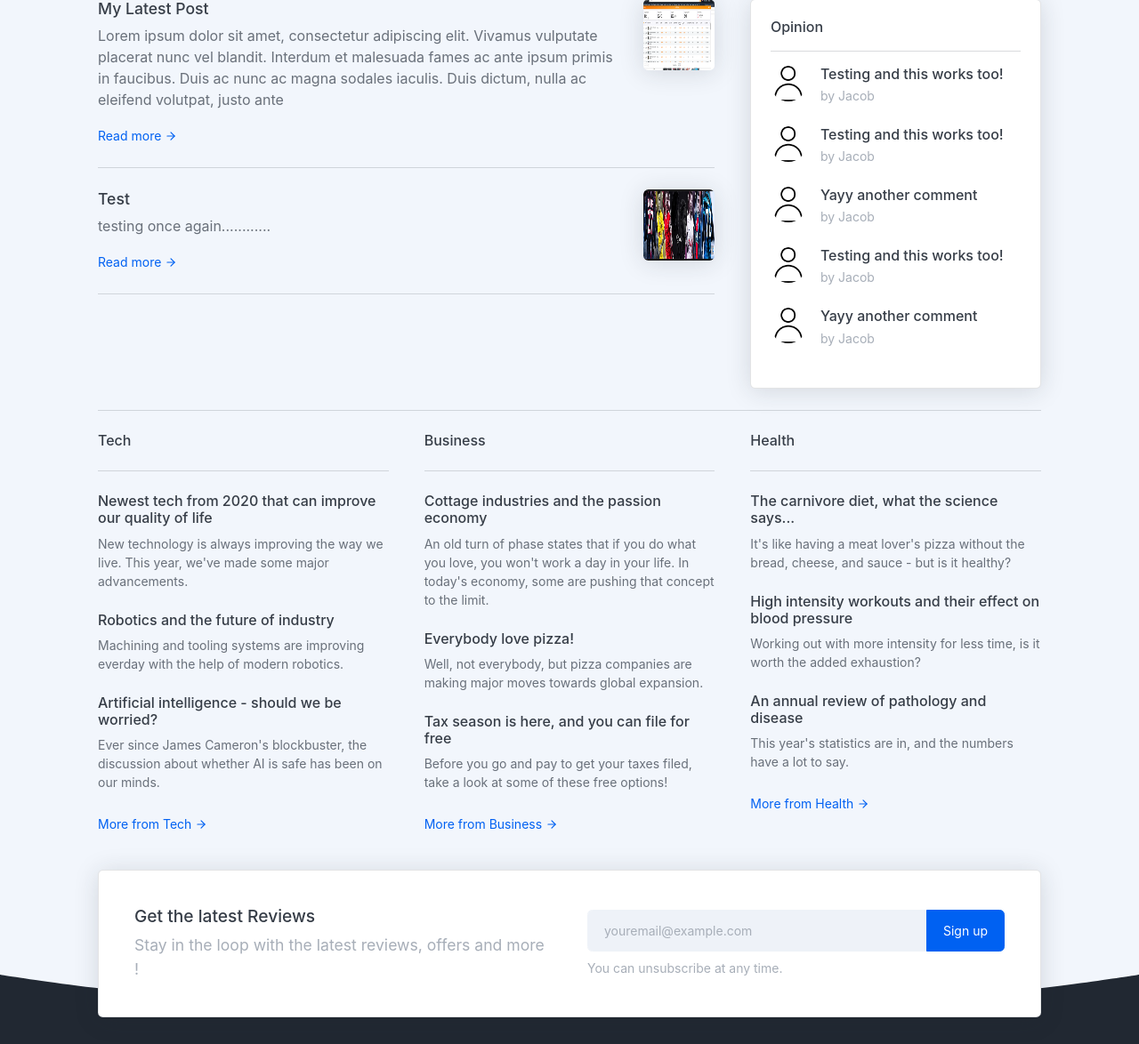
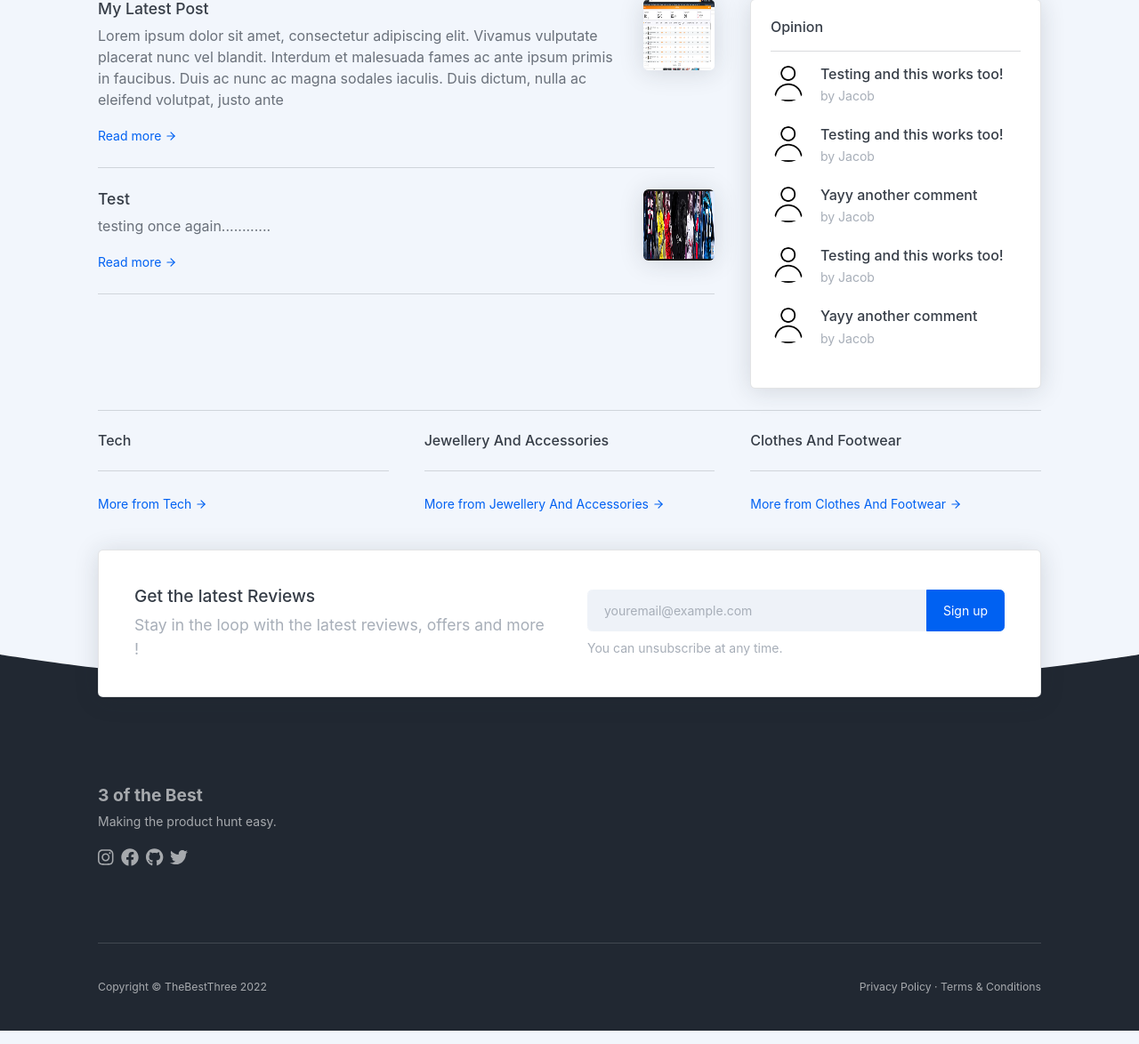
Before and after one commit to jjconway23/threeofthebest, a Django app: page / in a window 1280 px wide. Shown: the part 616-1790 px from the top of the page at 89% size. Run offline with Django 3.2, Linux system fonts and the light colour scheme; data comes from the database, SQL or seed files in the repository; some libraries are stand-ins or nearby versions; some web fonts are replaced.

Commit message:
debug commit

```diff
--- a/theblog/templates/home.html
+++ b/theblog/templates/home.html
@@ -133,98 +133,35 @@
         </div>
         <hr class="my-4" />
         <div class="row gx-5 mb-5">
+            {% comment %}{% if cat_menu.post %} I need to find a way to access posts in specific category here. We need if catmenu has a post in there.{% endcomment %}
+                {% for cat in cat_menu|slice:":3" %}
                     <div class="col-lg-4">
-            <h6>Tech</h6>
+                        <h6>{{cat|title}}</h6>
                         <hr class="my-4" />
-            <a class="text-dark mb-4" href="#!">
+                        {% for post in object_list|slice:":3" %}
+                            {% if post.category.name == cat %}
+
+                            <a class="text-dark mb-4" href="{% url 'post-details' post.pk%}">
                             <h6>
-                Newest tech from 2020 that can improve our quality of life
+                                {{post.title|title}}
                             </h6>
                             <p class="text-gray-600 small mb-4">
-                New technology is always improving the way we live. This
-                year, we've made some major advancements.
+                                {{post.snippet}}
                             </p>
                             </a>
-            <a class="text-dark mb-4" href="#!">
-              <h6>Robotics and the future of industry</h6>
-              <p class="text-gray-600 small mb-4">
-                Machining and tooling systems are improving everday with
-                the help of modern robotics.
-              </p>
-            </a>
-            <a class="text-dark mb-4" href="#!">
-              <h6>Artificial intelligence - should we be worried?</h6>
-              <p class="text-gray-600 small mb-4">
-                Ever since James Cameron's blockbuster, the discussion
-                about whether AI is safe has been on our minds.
-              </p>
-            </a>
-            <a class="text-arrow-icon small" href="#!">
-              More from Tech
+                        {% endif %}
+                        {% endfor %}
+
+                        <a class="text-arrow-icon small" href="{% url 'category' cat|slugify %}">
+                        More from {{cat|title}}
                         <i data-feather="arrow-right"></i>
                         </a>
                     </div>
-          <div class="col-lg-4">
-            <h6>Business</h6>
-            <hr class="my-4" />
-            <a class="text-dark mb-4" href="#!">
-              <h6>Cottage industries and the passion economy</h6>
-              <p class="text-gray-600 small mb-4">
-                An old turn of phase states that if you do what you love,
-                you won't work a day in your life. In today's economy,
-                some are pushing that concept to the limit.
-              </p>
-            </a>
-            <a class="text-dark mb-4" href="#!">
-              <h6>Everybody love pizza!</h6>
-              <p class="text-gray-600 small mb-4">
-                Well, not everybody, but pizza companies are making major
-                moves towards global expansion.
-              </p>
-            </a>
-            <a class="text-dark mb-4" href="#!">
-              <h6>Tax season is here, and you can file for free</h6>
-              <p class="text-gray-600 small mb-4">
-                Before you go and pay to get your taxes filed, take a look
-                at some of these free options!
-              </p>
-            </a>
-            <a class="text-arrow-icon small" href="#!">
-              More from Business
-              <i data-feather="arrow-right"></i>
-            </a>
-          </div>
-          <div class="col-lg-4">
-            <h6>Health</h6>
-            <hr class="my-4" />
-            <a class="text-dark mb-4" href="#!">
-              <h6>The carnivore diet, what the science says...</h6>
-              <p class="text-gray-600 small mb-4">
-                It's like having a meat lover's pizza without the bread,
-                cheese, and sauce - but is it healthy?
-              </p>
-            </a>
-            <a class="text-dark mb-4" href="#!">
-              <h6>
-                High intensity workouts and their effect on blood pressure
-              </h6>
-              <p class="text-gray-600 small mb-4">
-                Working out with more intensity for less time, is it worth
-                the added exhaustion?
-              </p>
-            </a>
-            <a class="text-dark mb-4" href="#!">
-              <h6>An annual review of pathology and disease</h6>
-              <p class="text-gray-600 small mb-4">
-                This year's statistics are in, and the numbers have a lot
-                to say.
-              </p>
-            </a>
-            <a class="text-arrow-icon small" href="#!">
-              More from Health
-              <i data-feather="arrow-right"></i>
-            </a>
-          </div>
+
+                {% endfor %}
+
+
+
         </div>
 <!-- Section below pretty much complete -->
 <div class="card mb-n5 z-1">
--- a/theblog/views.py
+++ b/theblog/views.py
@@ -14,11 +14,16 @@
 
     def get_context_data(self, *args, **kwargs):
         cat_menu = Category.objects.all()
+
+
         comments = Comment.objects.all()
         home_comments = random.choices(comments, k=5)
+
         context = super(ListHomeView, self).get_context_data(*args, **kwargs)
+
         context["cat_menu"] = cat_menu
         context["home_comments"] = home_comments
+
         return context
 
 
```
Lines whose indentation alone changed are shown as unchanged.
